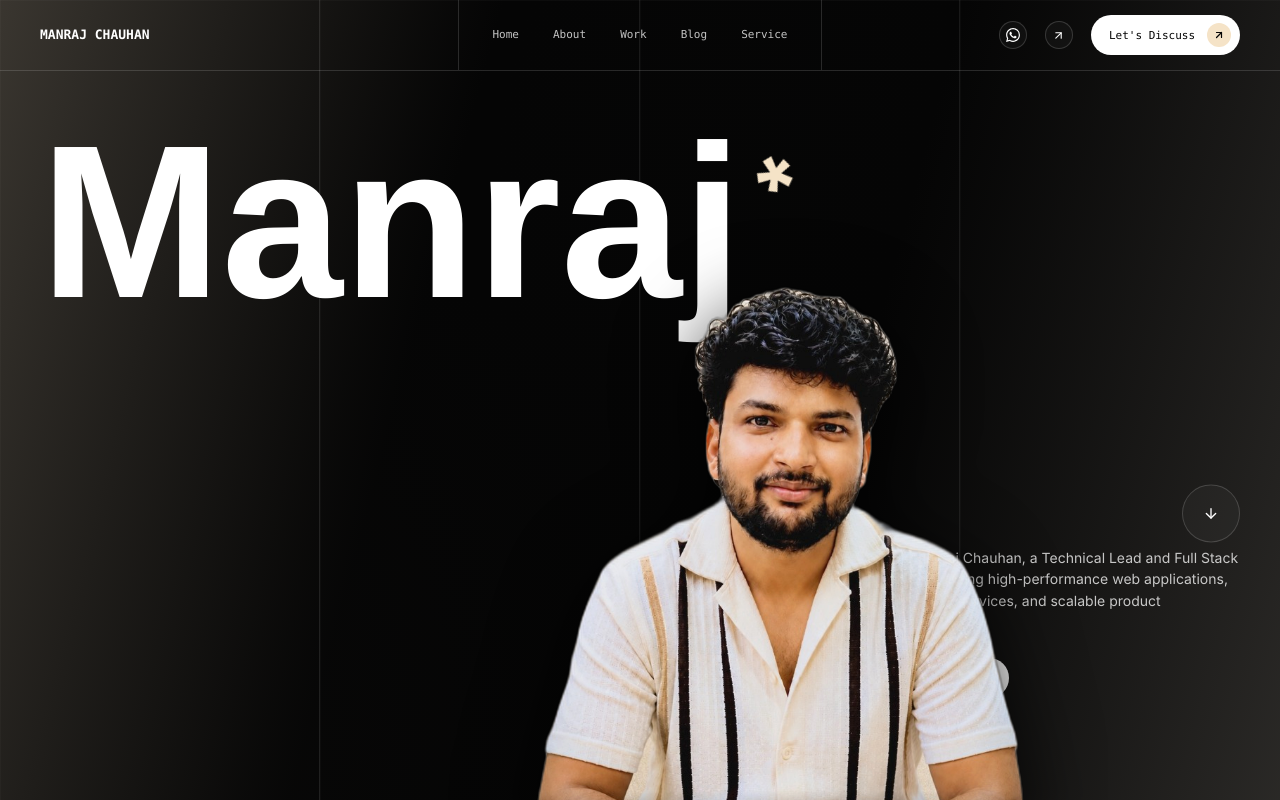
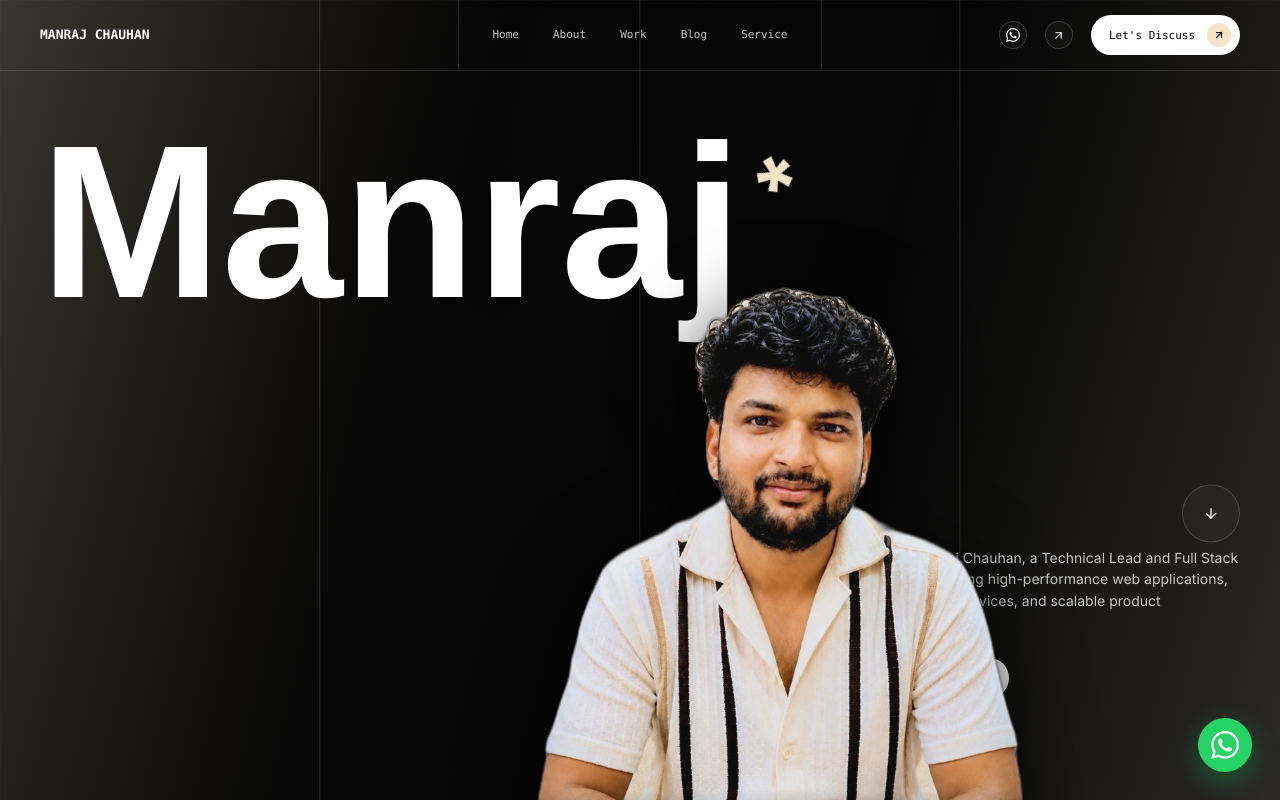
Before and after one commit to manrajchauhan/manrajchauhan-portfolio, a Next.js app: page / in a window 1280 px wide. Shown: the top 800 px of the page. Built offline with nearby package versions, Linux system fonts and the light colour scheme.

Commit message:
feat: add FloatingWhatsApp component fixed to bottom right of every page

```diff
--- a/app/layout.jsx
+++ b/app/layout.jsx
@@ -3,6 +3,7 @@
 import JsonLd from '@/components/JsonLd';
 import { LeadCaptureProvider } from '@/components/ui/LeadCaptureContext';
 import LeadCaptureModal from '@/components/ui/LeadCaptureModal';
+import FloatingWhatsApp from '@/components/ui/FloatingWhatsApp';
 
 export const metadata = {
   metadataBase: new URL('https://manrajchauhan.com'),
@@ -88,6 +89,7 @@
           <LenisProvider>
             {children}
             <LeadCaptureModal />
+            <FloatingWhatsApp />
           </LenisProvider>
         </LeadCaptureProvider>
       </body>
--- /dev/null
+++ b/components/ui/FloatingWhatsApp.jsx
@@ -0,0 +1,42 @@
+'use client';
+
+import { motion } from 'framer-motion';
+
+export default function FloatingWhatsApp() {
+  return (
+    <motion.a
+      initial={{ opacity: 0, scale: 0.6, y: 20 }}
+      animate={{ opacity: 1, scale: 1, y: 0 }}
+      transition={{ duration: 0.5, delay: 0.8, ease: [0.16, 1, 0.3, 1] }}
+      whileHover={{ scale: 1.08, y: -2 }}
+      whileTap={{ scale: 0.94 }}
+      href="https://wa.me/?text=Hi%20Manraj,%20I%20saw%20your%20portfolio%20and%20want%20to%20discuss%20a%20project"
+      target="_blank"
+      rel="noreferrer"
+      aria-label="Chat directly on WhatsApp"
+      title="Chat directly on WhatsApp"
+      style={{
+        position: 'fixed',
+        bottom: '28px',
+        right: '28px',
+        zIndex: 999,
+        display: 'flex',
+        alignItems: 'center',
+        justifyContent: 'center',
+        width: '54px',
+        height: '54px',
+        borderRadius: '50%',
+        background: '#25D366',
+        color: '#ffffff',
+        boxShadow: '0 8px 24px rgba(37, 211, 102, 0.4), 0 4px 12px rgba(0, 0, 0, 0.5)',
+        cursor: 'pointer',
+        textDecoration: 'none',
+      }}
+    >
+      {/* Official WhatsApp Icon */}
+      <svg width="28" height="28" viewBox="0 0 24 24" fill="currentColor">
+        <path d="M17.472 14.382c-.297-.149-1.758-.867-2.03-.967-.273-.099-.471-.148-.67.15-.197.297-.767.966-.94 1.164-.173.199-.347.223-.644.075-.297-.15-1.255-.463-2.39-1.475-.883-.788-1.48-1.761-1.653-2.059-.173-.297-.018-.458.13-.606.134-.133.298-.347.446-.52.149-.174.198-.298.298-.497.099-.198.05-.371-.025-.52-.075-.149-.669-1.612-.916-2.207-.242-.579-.487-.501-.669-.51l-.57-.01c-.198 0-.52.074-.792.372s-1.04 1.016-1.04 2.479 1.065 2.876 1.213 3.074c.149.198 2.095 3.2 5.076 4.487.709.306 1.263.489 1.694.626.712.226 1.36.194 1.872.118.571-.085 1.758-.719 2.006-1.413.248-.695.248-1.29.173-1.414-.074-.124-.272-.198-.57-.347m-5.421 7.403h-.004a9.87 9.87 0 01-5.031-1.378l-.361-.214-3.741.982.998-3.648-.235-.374a9.86 9.86 0 01-1.51-5.26c.001-5.45 4.436-9.884 9.888-9.884 2.64 0 5.122 1.03 6.988 2.898a9.825 9.825 0 012.893 6.994c-.003 5.45-4.437 9.884-9.885 9.884m8.413-18.297A11.815 11.815 0 0012.05 0C5.495 0 .16 5.335.157 11.892c0 2.096.547 4.142 1.588 5.945L.057 24l6.305-1.654a11.882 11.882 0 005.683 1.448h.005c6.554 0 11.89-5.335 11.893-11.893a11.821 11.821 0 00-3.48-8.413z" />
+      </svg>
+    </motion.a>
+  );
+}
```
